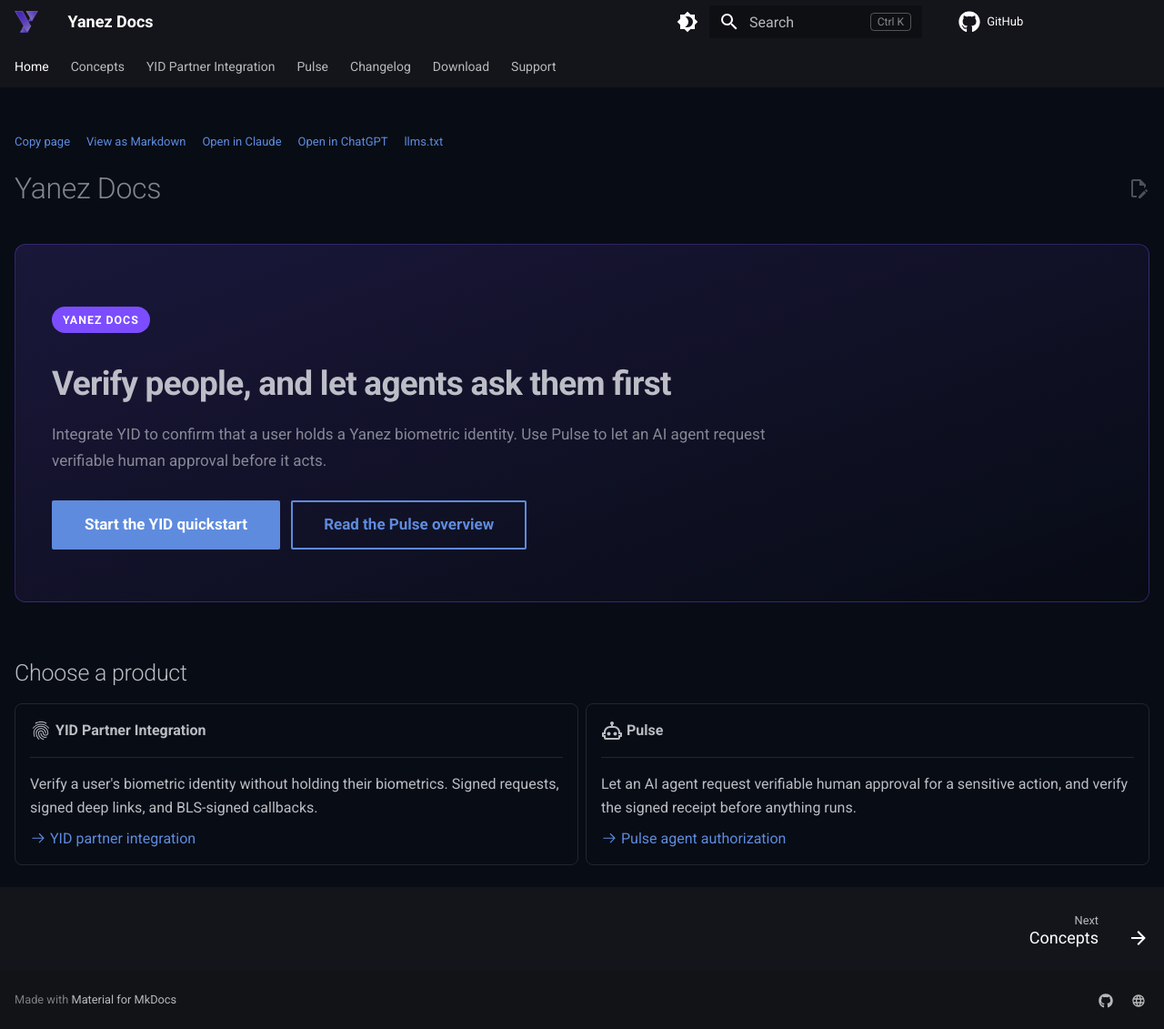
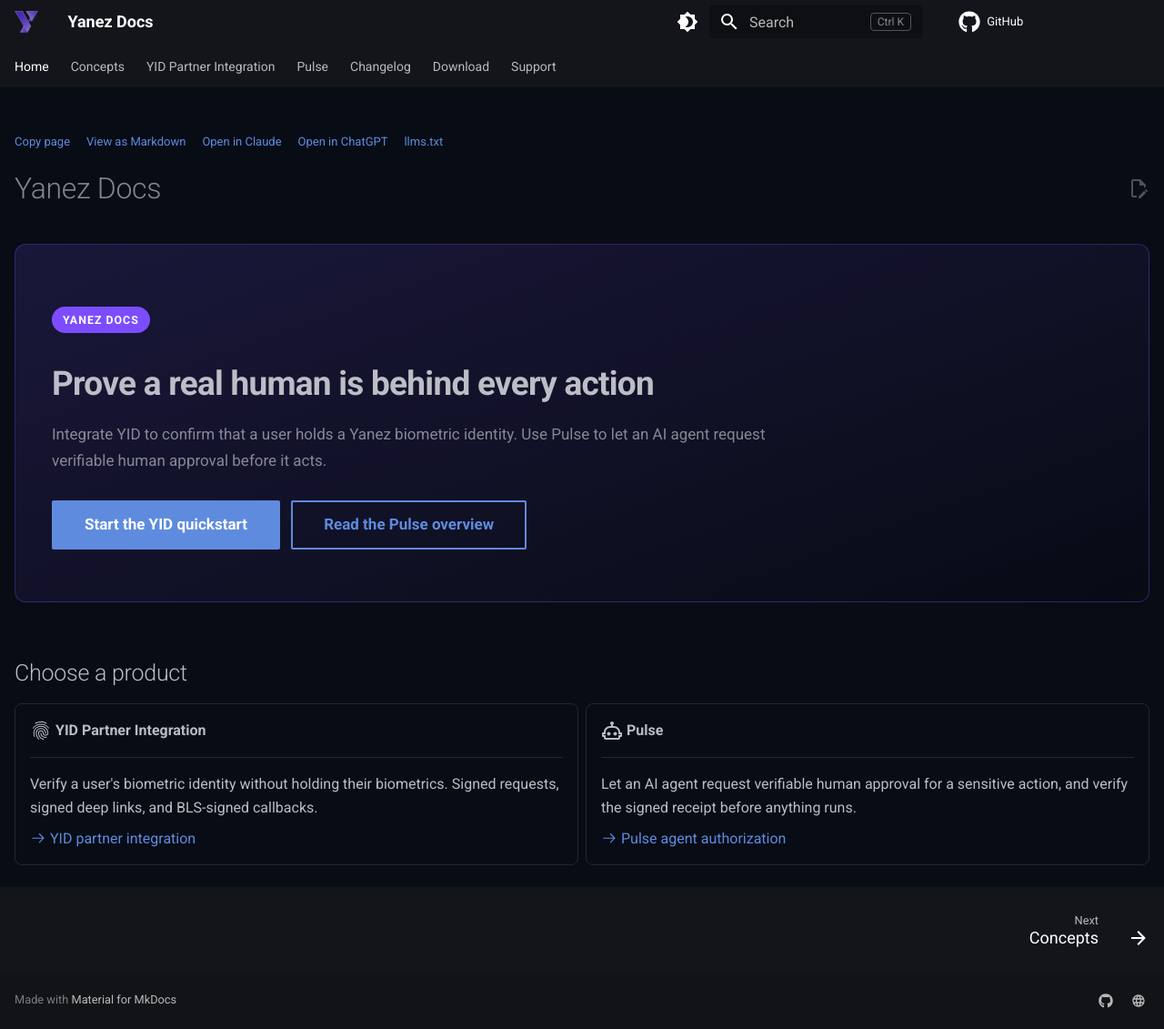
Before and after one commit to yanez-compliance/docs-yanez-ai, an MkDocs documentation site: the page built from docs/index.md, in a window 1280 px wide and 1131 px high. Shown: the whole window at 91% size. Built offline with MkDocs 1.6.1 and Material for MkDocs 9.7.7, drawn with Linux system fonts in a browser that asks for light colours; comment, search, counter and statistics services are not loaded.

Commit message:
docs: sharpen the home page headline
Co-Authored-By: Claude Opus 5 <noreply@anthropic.com>

```diff
--- a/docs/index.md
+++ b/docs/index.md
@@ -10,7 +10,7 @@ hide:
 
 <span class="hero__eyebrow">Yanez Docs</span>
 
-## Verify people, and let agents ask them first
+## Prove a real human is behind every action
 
 Integrate YID to confirm that a user holds a Yanez biometric identity. Use Pulse
 to let an AI agent request verifiable human approval before it acts.
```
